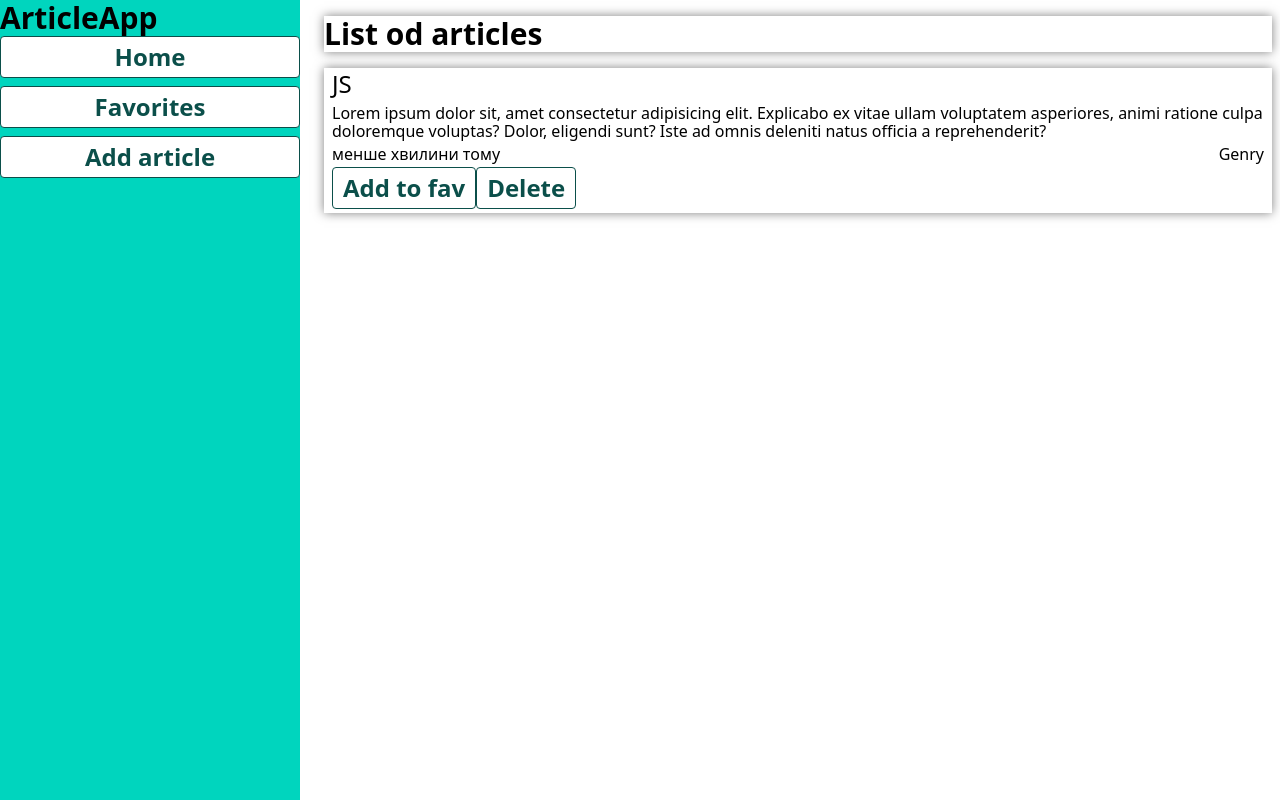
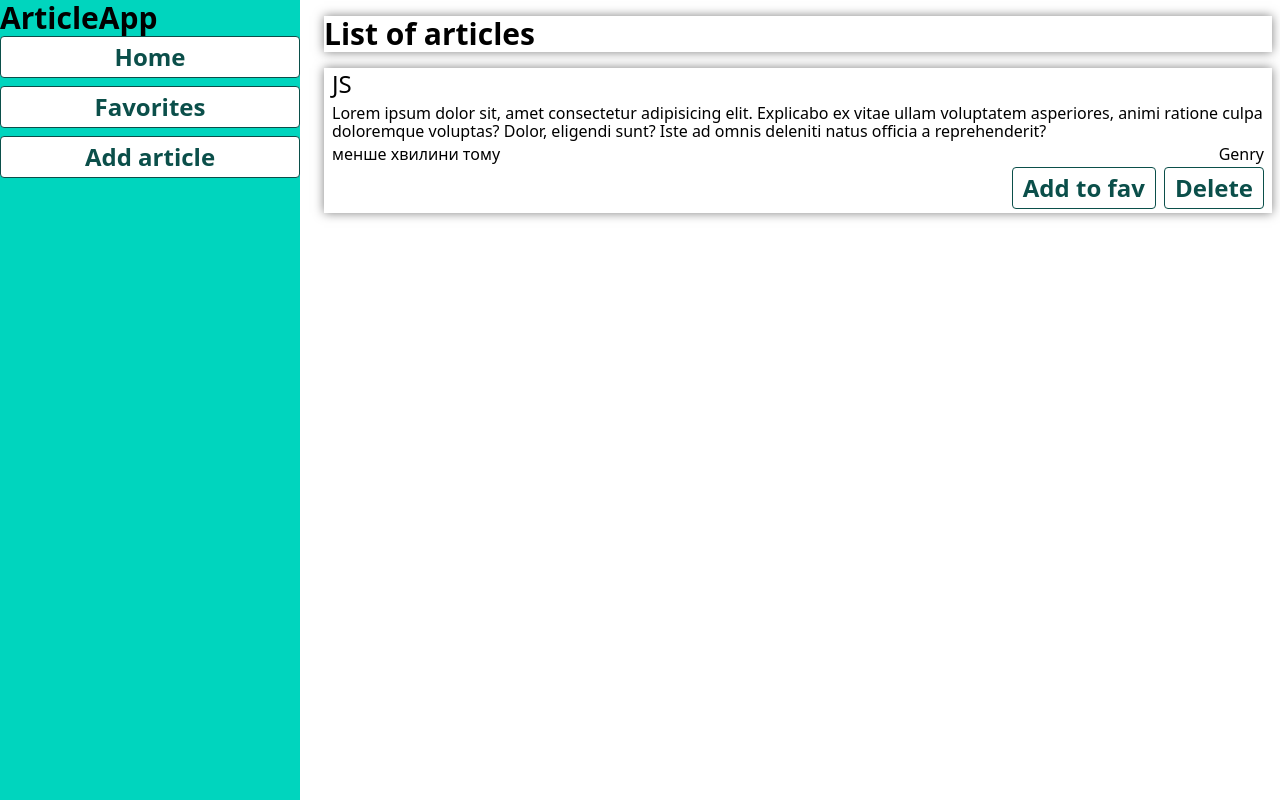
Before and after one commit to Lubov1506/training, a React (Vite) app: page / in a window 1280 px wide. Built offline with nearby package versions, Linux system fonts and the light colour scheme.

Commit message:
add removal fav articles

```diff
--- a/src/components/ArticlesApp/ArticlesApp.jsx
+++ b/src/components/ArticlesApp/ArticlesApp.jsx
@@ -66,6 +66,8 @@ export const ArticlesApp = () => {
         selectedTab={selectedTab}
         onAddToFav={handleAddToFav}
         onDelete={handleDeleteArt}
+        favs={favs}
+        onDeleteFav={handleDelFav}
       />
     </div>
   )
--- a/src/components/ArticlesApp/Card.jsx
+++ b/src/components/ArticlesApp/Card.jsx
@@ -1,7 +1,13 @@
 import { dateToLocal } from "../../helpers/dateToLocal"
 import { Button } from "../Button"
 
-export const Card = ({ article, onAddToFav, onDelete }) => {
+export const Card = ({
+  article,
+  onAddToFav,
+  onDelete,
+  isFav = false,
+  onDeleteFav,
+}) => {
   const { title, createdAt, body, author } = article
   return (
     <li className='flex flex-col gap-1 shadow-[0_0_10px_0_rgba(0,0,0,0.5)] px-2 pb-1'>
@@ -12,9 +18,17 @@ export const Card = ({ article, onAddToFav, onDelete }) => {
         <span>{author}</span>
       </div>
 
-      <div>
-        <Button onClick={() => onAddToFav(article)}>Add to fav</Button>
-        <Button onClick={() => onDelete(article.id)}>Delete</Button>
+      <div className='flex justify-end gap-2'>
+        {!isFav && (
+          <Button onClick={() => onAddToFav(article)}>Add to fav</Button>
+        )}
+        <Button
+          onClick={() =>
+            isFav ? onDeleteFav(article.id) : onDelete(article.id)
+          }
+        >
+          Delete
+        </Button>
       </div>
     </li>
   )
--- a/src/components/ArticlesApp/FavoriteArticles.jsx
+++ /dev/null
@@ -1,5 +0,0 @@
-export const FavoriteArticles = () => {
-  return (
-    <div>FavoriteArticles</div>
-  )
-}
--- a/src/components/ArticlesApp/List.jsx
+++ b/src/components/ArticlesApp/List.jsx
@@ -1,15 +1,39 @@
 import { Card } from "./Card"
 
-export const List = ({ articles, onAddToFav, onDelete }) => {
+export const List = ({
+  articles,
+  onAddToFav,
+  onDelete,
+  title = "List of articles",
+  isFav = false,
+  onDeleteFav
+}) => {
   return (
-
-    <div className="flex flex-col gap-4">
-        <h1 className="text-3xl font-bold shadow-[0_0_10px_0_rgba(0,0,0,0.5)]">List od articles</h1>
-        <ul>
-          {articles?.map((article) => (
-            <Card key={article.id} article={article} onAddToFav={onAddToFav} onDelete={onDelete}/>
-          ))}
-        </ul>
+    <div className='flex flex-col gap-4'>
+      <h1 className='text-3xl font-bold shadow-[0_0_10px_0_rgba(0,0,0,0.5)]'>
+        {title}
+      </h1>
+      <ul>
+        {articles?.map((article) =>
+          isFav ? (
+            <Card
+              key={article.id}
+              article={article}
+              onAddToFav={onAddToFav}
+              onDelete={onDelete}
+              isFav
+              onDeleteFav={onDeleteFav}
+            />
+          ) : (
+            <Card
+              key={article.id}
+              article={article}
+              onAddToFav={onAddToFav}
+              onDelete={onDelete}
+            />
+          )
+        )}
+      </ul>
     </div>
   )
 }
--- a/src/components/ArticlesApp/Outlet.jsx
+++ b/src/components/ArticlesApp/Outlet.jsx
@@ -1,15 +1,14 @@
 import { AddArticle } from "./AddArticle"
-import { FavoriteArticles } from "./FavoriteArticles"
 import { List } from "./List"
 
-export const Outlet = ({ articles, onAddToFav, selectedTab, onDelete }) => {
+export const Outlet = ({ articles, onAddToFav, selectedTab, onDelete, favs, onDeleteFav }) => {
   return (
     <div className='flex py-4 px-2 flex-col gap-2'>
       {selectedTab === "home" && (
         <List articles={articles} onAddToFav={onAddToFav} onDelete={onDelete} />
       )}
       {
-        selectedTab==='favs' && <FavoriteArticles/>
+        selectedTab==='favs' && <List title="Favorites" isFav={true} articles={favs} onDeleteFav={onDeleteFav}/>
       }
       {selectedTab==='add-art' && <AddArticle/>}
     </div>
```
